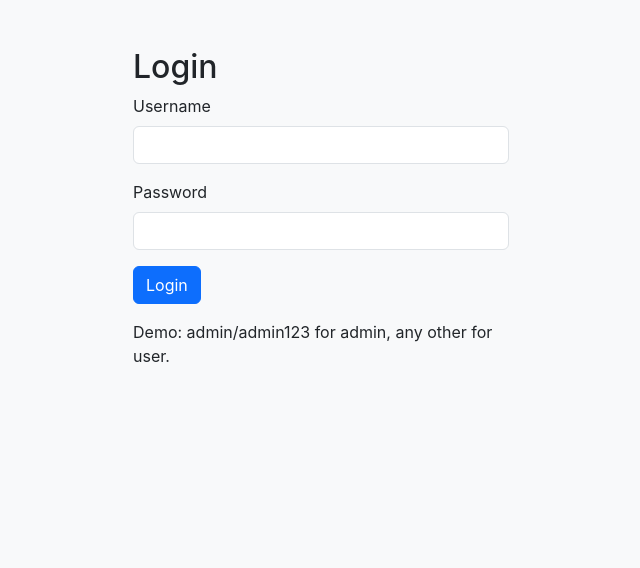
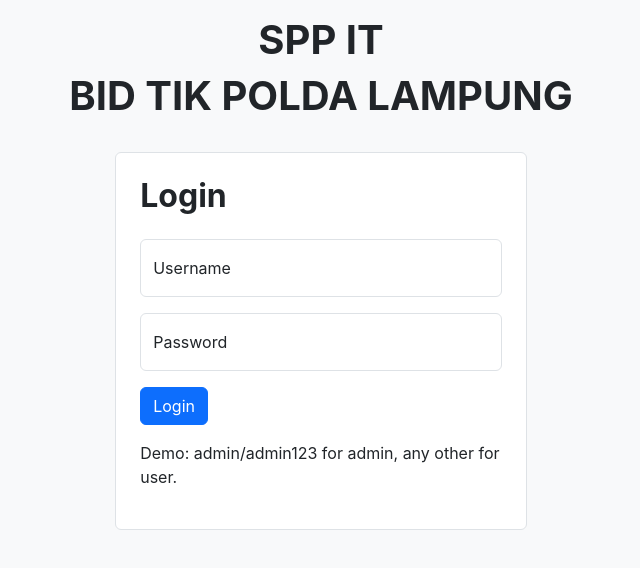
Before and after one commit to barbar17/inventory-app, a Next.js app: page /login in a window 1280 px wide. Shown: the top 568 px of the page, without its empty margins (319-959 px from the left). Built offline with nearby package versions, Linux system fonts and the light colour scheme.

Commit message:
change the file route + minor fix + change login view

```diff
--- a/app/components/AuthProvider.js
+++ b/app/components/AuthProvider.js
@@ -59,6 +59,7 @@
 
   const logout = () => {
     setUser(null);
+    router.replace('/login')
     localStorage.removeItem('user');
   };
 
--- a/app/global.css
+++ b/app/global.css
@@ -21,3 +21,10 @@
 .container {
   max-width: 1200px;
 }
+
+.form-floating > .form-control:focus ~ label,
+.form-floating > .form-control:not(:placeholder-shown) ~ label {
+  transform: translateY(-0.5rem) scale(0.85);
+  opacity: 1;
+  transition: all 0.1s ease-in-out;
+}
--- a/app/login/page.js
+++ b/app/login/page.js
@@ -2,7 +2,7 @@
 
 import { useState, useEffect } from 'react';
 import { useAuth } from '../components/AuthProvider';
-import { Form, Button, Container, Alert } from 'react-bootstrap';
+import { Form, Button, Container, Alert, FloatingLabel } from 'react-bootstrap';
 import { useRouter } from 'next/navigation';
 
 export default function Login() {
@@ -32,31 +32,41 @@
   };
 
   return (
-    <Container className="mt-5" style={{ maxWidth: '400px' }}>
-      <h2>Login</h2>
+    <Container className="mt-3" style={{ display: 'flex', flexDirection: 'column', justifyContent: 'center', gap: "24px", alignItems: 'center', width: '100%' }}>
+      <div className='w-100'>
+        <h1 className="text-center fw-bold">SPP IT</h1>
+        <h1 className="text-center fw-bold">BID TIK POLDA LAMPUNG</h1>
+      </div>
+      <div style={{ maxWidth: '35%' }} className='p-4 bg-white border rounded'>
+        <h2 className='fw-bold mb-4'>Login</h2>
         {error && <Alert variant="danger">{error}</Alert>}
         <Form onSubmit={handleSubmit}>
           <Form.Group className="mb-3">
-          <Form.Label>Username</Form.Label>
+            <FloatingLabel label='Username'>
               <Form.Control
+                placeholder='Username'
                 type="text"
                 value={username}
                 onChange={(e) => setUsername(e.target.value)}
                 required
               />
+            </FloatingLabel>
           </Form.Group>
           <Form.Group className="mb-3">
-          <Form.Label>Password</Form.Label>
+            <FloatingLabel label='Password'>
               <Form.Control
+                placeholder='Password'
                 type="password"
                 value={password}
                 onChange={(e) => setPassword(e.target.value)}
                 required
               />
+            </FloatingLabel>
           </Form.Group>
           <Button type="submit" variant="primary">Login</Button>
         </Form>
         <p className="mt-3">Demo: admin/admin123 for admin, any other for user.</p>
+      </div>
     </Container>
   );
 }
```
Also changed, not shown: app/admin/inventory/page.js (+0 -8 lines), app/admin/users/page.js (+0 -10 lines), app/components/Layout.js (+8 -3 lines), app/page.js (+9 -43 lines). Lines whose indentation alone changed are shown as unchanged.
